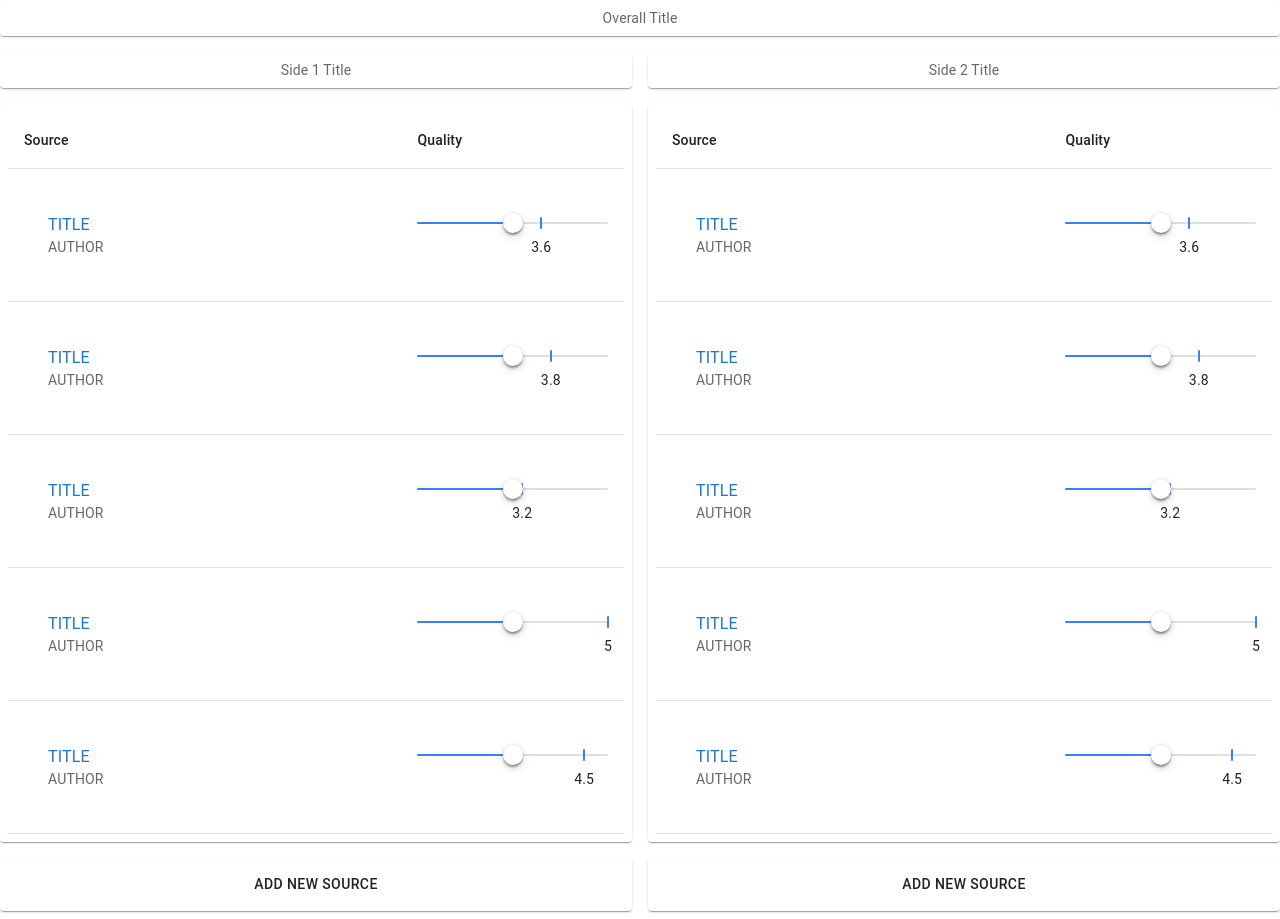
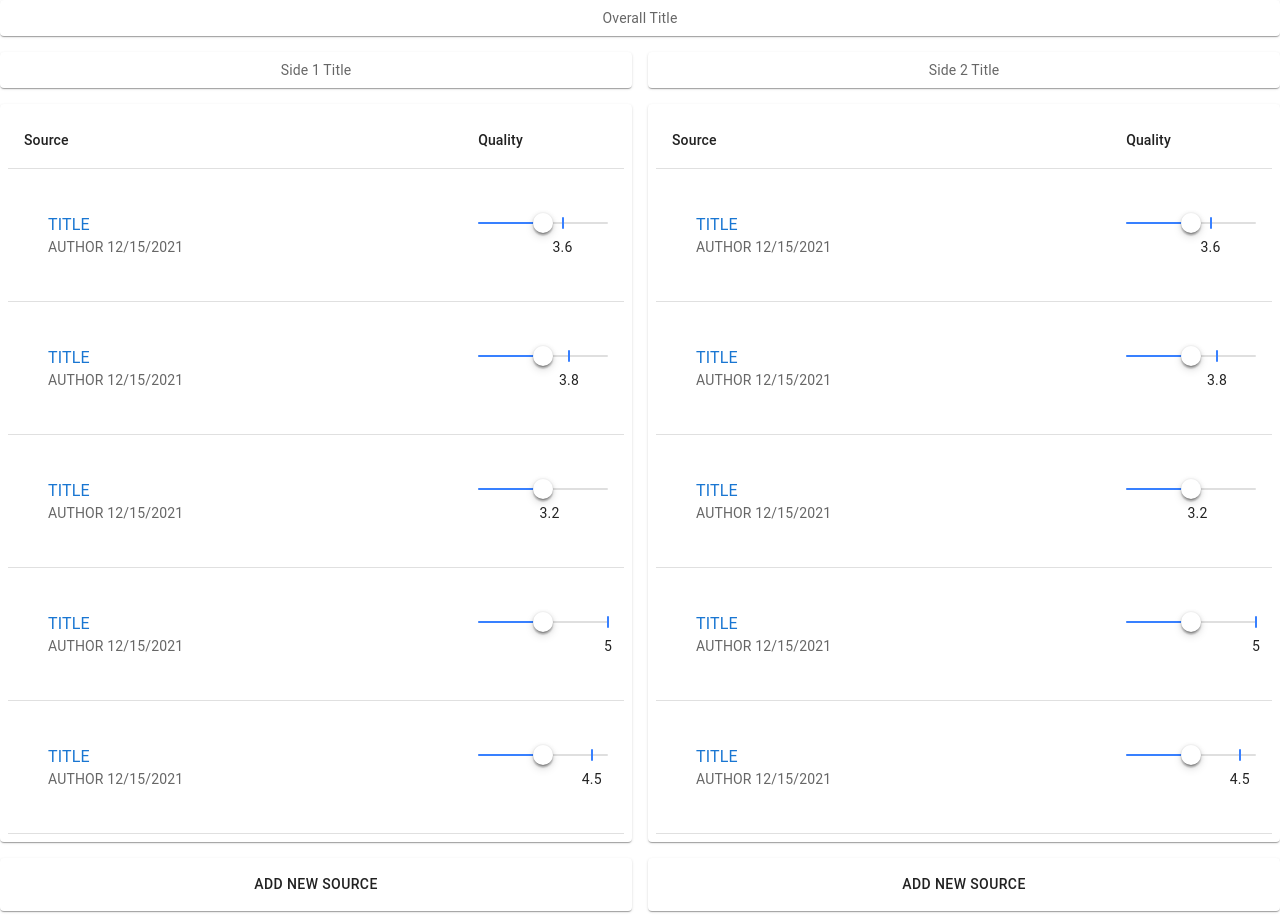
Before and after one commit to UWSocialComputing/Wild-Swaying-Goats-Project, a React (Create React App) app in the folder wild-swaying-goats-app/: page / in a window 1280 px wide. Built offline with nearby package versions, Linux system fonts and the light colour scheme.

Commit message:
add date to source component

```diff
--- a/wild-swaying-goats-app/src/BibliographyPage.js
+++ b/wild-swaying-goats-app/src/BibliographyPage.js
@@ -15,11 +15,11 @@ function createData(source, score) {
 }
 
 const rows = [
-  createData(<Source displayText={"Title"} author={"Author"} link={"https://www.w3schools.com/howto/howto_js_redirect_webpage.asp"}/>, <SliderScore average={3.6}/>),
-  createData(<Source displayText={"Title"} author={"Author"} link={"https://www.w3schools.com/howto/howto_js_redirect_webpage.asp"}/>, <SliderScore average={3.8}/>),
-  createData(<Source displayText={"Title"} author={"Author"} link={"https://www.w3schools.com/howto/howto_js_redirect_webpage.asp"}/>, <SliderScore average={3.2}/>),
-  createData(<Source displayText={"Title"} author={"Author"} link={"https://www.w3schools.com/howto/howto_js_redirect_webpage.asp"}/>, <SliderScore average={5.0}/>),
-  createData(<Source displayText={"Title"} author={"Author"} link={"https://www.w3schools.com/howto/howto_js_redirect_webpage.asp"}/>, <SliderScore average={4.5}/>)
+  createData(<Source displayText={"Title"} author={"Author"} date={"12/15/2021"} link={"https://www.w3schools.com/howto/howto_js_redirect_webpage.asp"}/>, <SliderScore average={3.6}/>),
+  createData(<Source displayText={"Title"} author={"Author"} date={"12/15/2021"} link={"https://www.w3schools.com/howto/howto_js_redirect_webpage.asp"}/>, <SliderScore average={3.8}/>),
+  createData(<Source displayText={"Title"} author={"Author"} date={"12/15/2021"} link={"https://www.w3schools.com/howto/howto_js_redirect_webpage.asp"}/>, <SliderScore average={3.2}/>),
+  createData(<Source displayText={"Title"} author={"Author"} date={"12/15/2021"} link={"https://www.w3schools.com/howto/howto_js_redirect_webpage.asp"}/>, <SliderScore average={5.0}/>),
+  createData(<Source displayText={"Title"} author={"Author"} date={"12/15/2021"} link={"https://www.w3schools.com/howto/howto_js_redirect_webpage.asp"}/>, <SliderScore average={4.5}/>)
 ];
 
 const Item = styled(Paper)(({ theme }) => ({
--- a/wild-swaying-goats-app/src/components/Source.js
+++ b/wild-swaying-goats-app/src/components/Source.js
@@ -9,7 +9,7 @@ export default function Source(props){
         <Button variant="text" href={props.link} target="_blank">
             <List>
                 <ListItem>
-                    <ListItemText primary={props.displayText} secondary={props.author}/>
+                    <ListItemText primary={props.displayText} secondary={[props.author, " ", props.date]}/>
                 </ListItem>
             </List>
         </Button>
```
